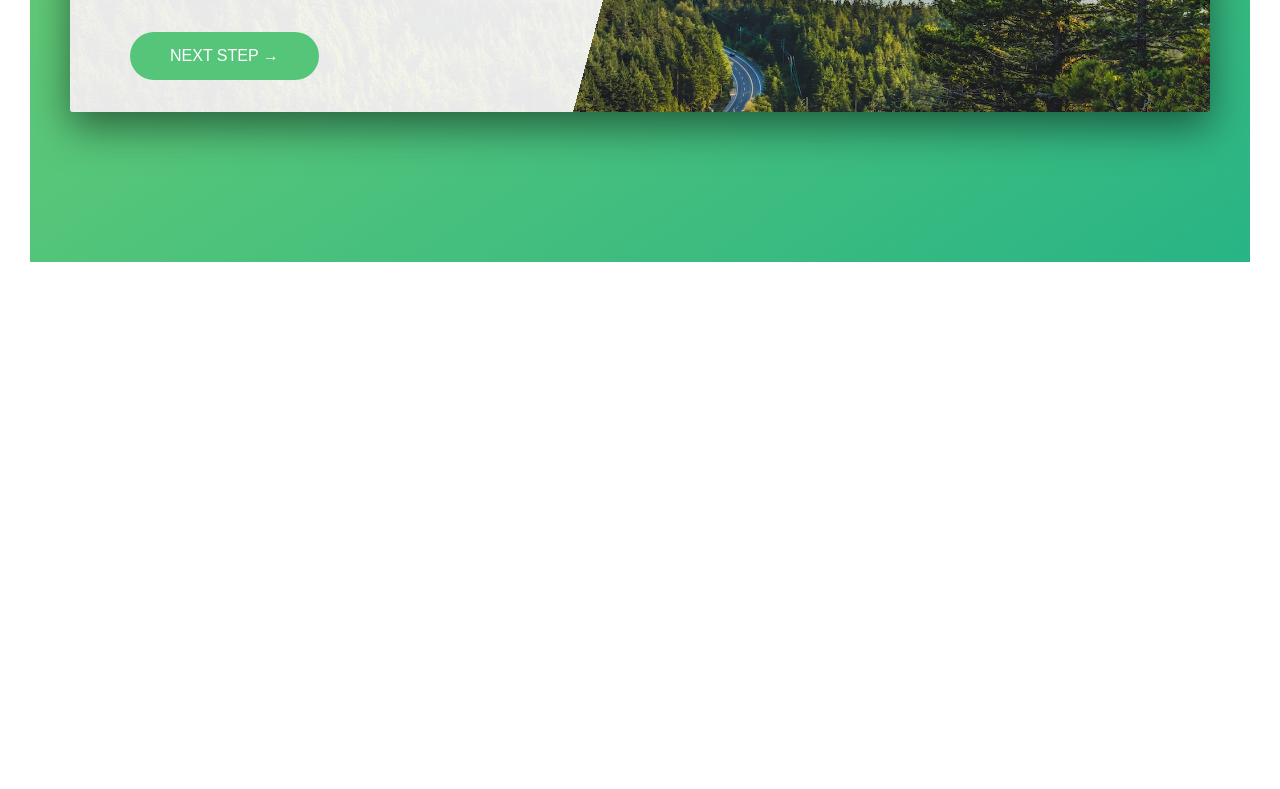
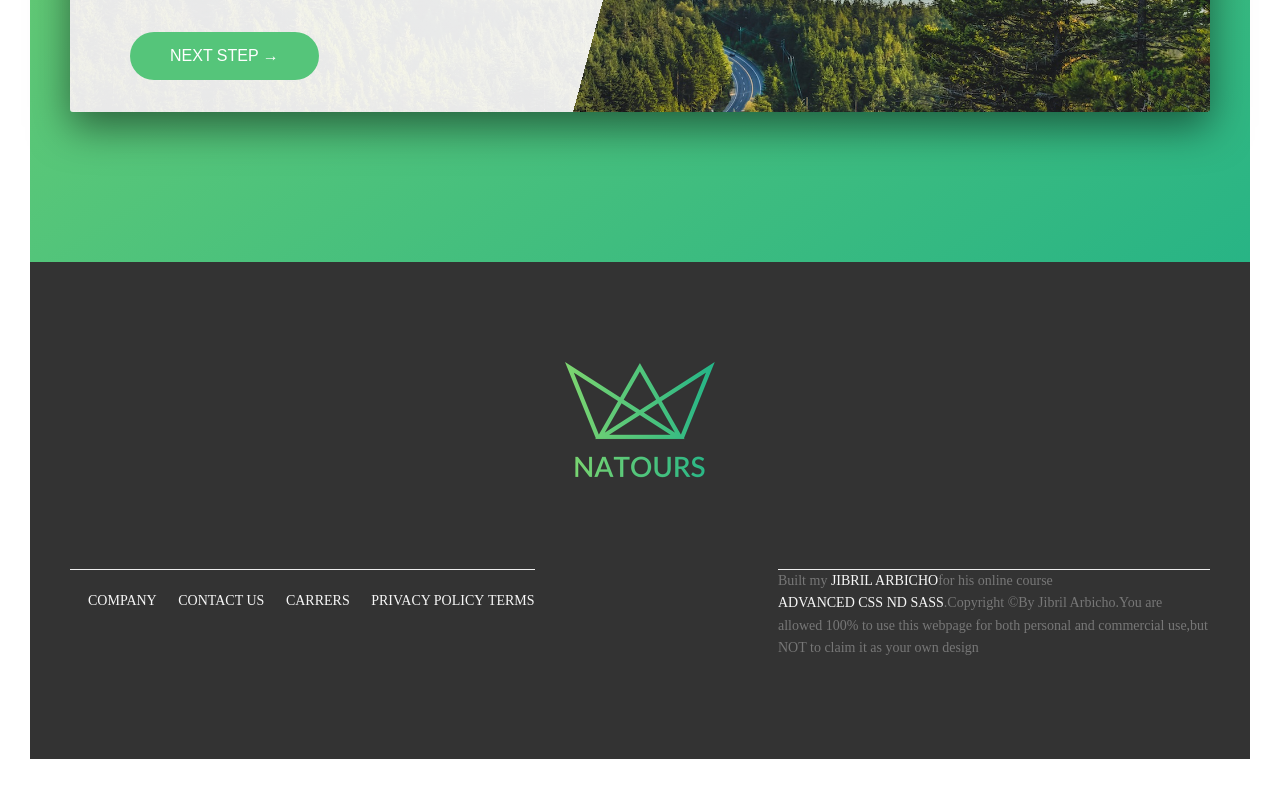
Before and after one commit to jibrilarbicho/Advanced-CSS-and-Sass, a website: page index.html in a window 1280 px wide. Shown: the part 4939-5728 px from the top of the page. Before the commit the page ends 5231 px from the top, so only its background shows below. Drawn offline with Linux system fonts and the light colour scheme.

Commit message:
adding Footer

```diff
--- /dev/null
+++ b/Sass/layouts/_footer.scss
@@ -0,0 +1,51 @@
+.footer {
+  background-color: $color-grey-dark-3;
+  padding: 10rem 0;
+  font-size: 1.4rem;
+  &-logo-box {
+    text-align: center;
+    margin-bottom: 8rem;
+  }
+  &-logo {
+    width: 15rem;
+    height: auto;
+  }
+  &-navigation {
+    border-top: 1px solid $color-grey-light-2;
+    display: inline-block;
+    padding-top: 2rem;
+  }
+  &-list {
+    list-style: none;
+  }
+  &-item {
+    display: inline-block;
+    &:not(:last-child) {
+      margin-left: 1.8rem;
+    }
+  }
+  &-link {
+    &:link,
+    &:visited {
+      background-color: $color-grey-dark-3;
+
+      text-decoration: none;
+      color: $color-grey-light-1;
+      text-transform: uppercase;
+      display: inline-block;
+      transition: all 0.2s;
+    }
+    &:hover,
+    &:active {
+      color: $color-primary;
+      box-shadow: 0 1rem 2rem rgba($color-black, 0.4);
+      transform: rotate(5deg) scale(1.3);
+    }
+  }
+  &-copyright {
+    border-top: 1px solid $color-grey-light-2;
+    display: inline-block;
+    width: 80%;
+    float: right;
+  }
+}
--- a/Sass/main.scss
+++ b/Sass/main.scss
@@ -25,6 +25,7 @@ Dark green: #28b485
 @import "components/feature-box";
 @import "layouts/header";
 @import "layouts/grid";
+@import "layouts/footer";
 * {
   margin: 0;
   padding: 0;
--- a/index.html
+++ b/index.html
@@ -355,5 +355,45 @@
         </div>
       </section>
     </main>
+    <footer class="footer">
+      <div class="footer-logo-box">
+        <img src="/img/logo-green-2x.png" alt="Full logo" class="footer-logo" />
+      </div>
+      <div class="row">
+        <div class="col-1-of-2">
+          <div class="footer-navigation">
+            <ul class="footer-list">
+              <li class="footer-item">
+                <a href="#" class="footer-link">Company</a>
+              </li>
+              <li class="footer-item">
+                <a href="#" class="footer-link">Contact us</a>
+              </li>
+              <li class="footer-item">
+                <a href="#" class="footer-link">Carrers</a>
+              </li>
+              <li class="footer-item">
+                <a href="#" class="footer-link">Privacy policy</a>
+              </li>
+
+              <li class="footer-item">
+                <a href="#" class="footer-link">Terms</a>
+              </li>
+            </ul>
+          </div>
+        </div>
+        <div class="col-1-of-2">
+          <p class="footer-copyright">
+            Built my
+            <a href="#" class="footer-link">Jibril Arbicho </a>for his online
+            course
+            <a href="#" class="footer-link">Advanced CSS nd Sass</a>.Copyright
+            &copy;By Jibril Arbicho.You are allowed 100% to use this webpage for
+            both personal and commercial use,but NOT to claim it as your own
+            design
+          </p>
+        </div>
+      </div>
+    </footer>
   </body>
 </html>
```
Also changed, not shown: css/style.css.
